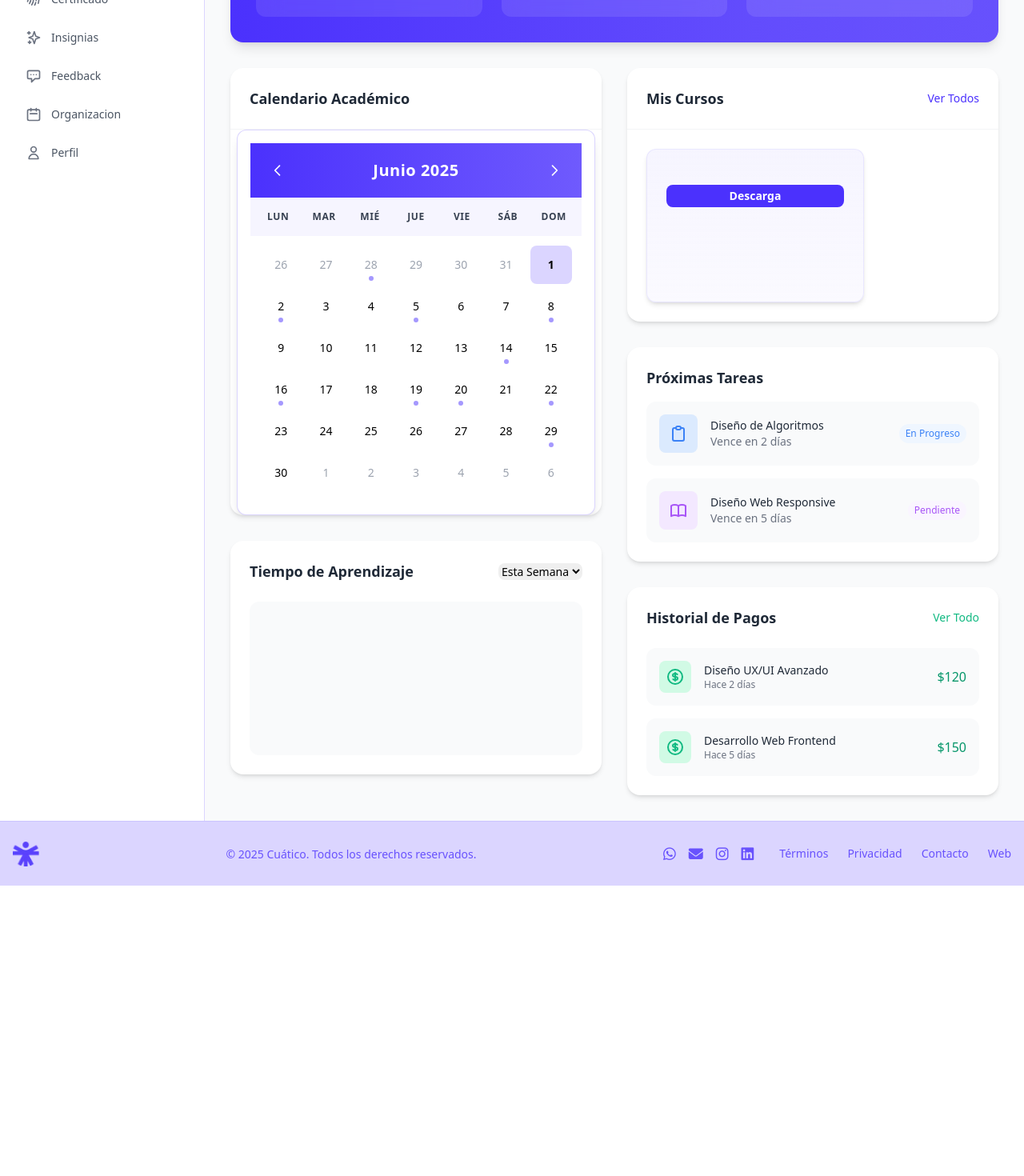
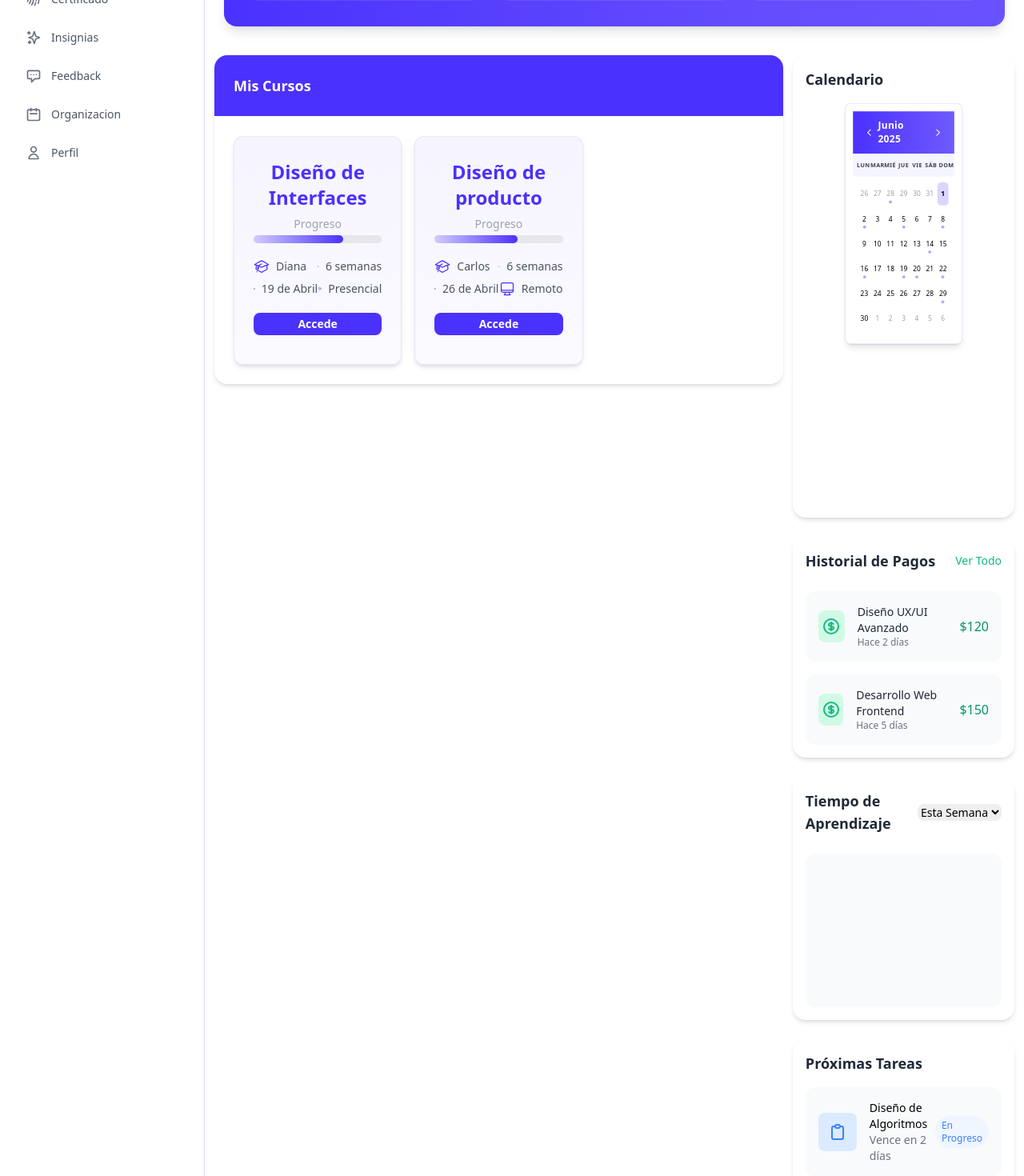
Before and after one commit to elurg/cuatico-dev, an Angular app in the folder cuatico-frontend/: page /dashboard in a window 1280 px wide. Shown: the part 240-1710 px from the top of the page at 80% size. Before the commit the page ends 1347 px from the top, so only its background shows below. Built offline with nearby package versions, Linux system fonts and the light colour scheme.

Commit message:
Mejora de cabecera e implementación

```diff
--- a/cuatico-frontend/src/app/components/courses/courses.html
+++ b/cuatico-frontend/src/app/components/courses/courses.html
@@ -1,3 +1,17 @@
+<div class="min-h-[90vh] flex flex-col bg-gray-50">
+  <div class="flex-1 overflow-auto">
+    <div class="px-4 sm:px-8 py-6 sm:py-10 max-w-7xl mx-auto">
+      <!-- Cabecera con el componente app-header -->
+      <app-header
+        [titulo]="'Mis cursos'"
+        [iconoD]="'M12 6.042A8.967 8.967 0 0 0 6 3.75c-1.052 0-2.062.18-3 .512v14.25A8.987 8.987 0 0 1 6 18c2.305 0 4.408.867 6 2.292m0-14.25a8.966 8.966 0 0 1 6-2.292c1.052 0 2.062.18 3 .512v14.25A8.987 8.987 0 0 0 18 18a8.967 8.967 0 0 0-6 2.292m0-14.25v14.25'">
+        <!-- Aquí puedes proyectar contenido (por ejemplo, filtros) -->
+        <div class="filtros">
+          <!-- Tus filtros aquí -->
+        </div>
+      </app-header>
+
+      <!-- Grid de tarjetas -->
       <div class="grid grid-cols-1 sm:grid-cols-2 lg:grid-cols-4 gap-6 max-w-7xl mx-auto py-8 px-8">
         <app-card
           [id]="1"
@@ -51,3 +65,6 @@
           tipo="venta">
         </app-card>
       </div>
+    </div>
+  </div>
+</div>
--- a/cuatico-frontend/src/app/components/courses/courses.ts
+++ b/cuatico-frontend/src/app/components/courses/courses.ts
@@ -2,11 +2,12 @@ import { Component } from '@angular/core';
 import { CommonModule } from '@angular/common';
 import { Card } from '../../core/card/card';
 import { Router } from '@angular/router';
+import { Header } from '../header/header';
 
 @Component({
   selector: 'app-courses',
   templateUrl: './courses.html',
-  imports: [CommonModule, Card]
+  imports: [CommonModule, Card, Header]
 })
 export class Courses {
    constructor(readonly router: Router) {}
--- a/cuatico-frontend/src/app/components/dashboard/dashboard.html
+++ b/cuatico-frontend/src/app/components/dashboard/dashboard.html
@@ -1,13 +1,6 @@
-<div class="min-h-screen bg-gray-50">
-
-  <div class="flex">
-    <!-- Sidebar con navegación -->
-
-
-    <!-- Contenido principal -->
-    <main class="flex-1 p-6 lg:p-8 overflow-hidden">
-      <!-- Encabezado de bienvenida -->
-      <div class="mb-8 bg-gradient-to-r from-primario to-primario/80 rounded-2xl p-8 text-white shadow-lg relative overflow-hidden">
+<!-- Encabezado de bienvenida (fuera del grid, ancho completo) -->
+<div
+  class="bg-gradient-to-r from-primario to-primario/80 rounded-2xl p-8 text-white shadow-lg relative overflow-hidden mb-6 mx-6 mt-3">
   <div class="relative z-10">
     <div class="flex items-center mb-4">
       <h1 class="text-3xl font-bold">¡Hola, {{user.username}}!</h1>
@@ -31,80 +24,59 @@
   <div class="absolute right-0 top-0 h-full w-1/3 bg-gradient-to-l from-primario/20 to-transparent"></div>
 </div>
 
-      <div class="grid grid-cols-1 xl:grid-cols-2 gap-8">
-        <!-- Sección de calendario y actividades -->
-        <div class="space-y-8">
-          <!-- Calendario -->
+<!-- Grid principal (dashboard y sidebar) -->
+<div class="grid grid-cols-1 lg:grid-cols-7 gap-3 p-3">
+  <!-- Dashboard principal: 5/7 del ancho -->
+  <div class="lg:col-span-5 space-y-6">
+    <!-- Sección de cursos -->
     <div class="bg-white rounded-2xl shadow-md overflow-hidden">
-            <div class="p-6 border-b border-gray-100">
-              <h2 class="text-lg font-semibold text-gray-800">Calendario Académico</h2>
-            </div>
-            <app-calendar/>
-          </div>
-
-          <!-- Gráfico de progreso -->
-          <div class="bg-white p-6 rounded-2xl shadow-md">
-            <div class="flex items-center justify-between mb-6">
-              <h2 class="text-lg font-semibold text-gray-800">Tiempo de Aprendizaje</h2>
-              <select class="text-sm border-gray-200 rounded-lg">
-                <option>Esta Semana</option>
-                <option>Este Mes</option>
-                <option>Este Año</option>
-              </select>
-            </div>
-            <div class="h-48 bg-gray-50 rounded-xl"><!-- Aquí irá el gráfico --></div>
-          </div>
-        </div>
-
-        <!-- Sección de cursos y pagos -->
-        <div class="space-y-8">
-          <!-- Lista de cursos -->
-          <div class="bg-white rounded-2xl shadow-md overflow-hidden">
-            <div class="p-6 border-b border-gray-100">
+      <div class="p-6 border-b border-gray-100 bg-primario">
         <div class="flex items-center justify-between">
-                <h2 class="text-lg font-semibold text-gray-800">Mis Cursos</h2>
-                <button class="text-sm text-primario hover:text-primario/80">Ver Todos</button>
+          <h2 class="text-lg font-semibold text-white">Mis Cursos</h2>
         </div>
       </div>
       <div class="p-6">
-              <app-card></app-card>
-            </div>
-          </div>
-
-          <!-- Próximas tareas -->
-          <div class="bg-white p-6 rounded-2xl shadow-md">
-            <h2 class="text-lg font-semibold mb-4 text-gray-800">Próximas Tareas</h2>
-            <div class="space-y-4">
-              <div class="flex items-center p-4 bg-gray-50 rounded-xl">
-                <div class="flex-shrink-0 w-12 h-12 bg-blue-100 rounded-lg flex items-center justify-center">
-                  <svg class="w-6 h-6 text-blue-500" fill="none" viewBox="0 0 24 24" stroke="currentColor">
-                    <path stroke-linecap="round" stroke-linejoin="round" stroke-width="2" d="M9 5H7a2 2 0 00-2 2v12a2 2 0 002 2h10a2 2 0 002-2V7a2 2 0 00-2-2h-2M9 5a2 2 0 002 2h2a2 2 0 002-2M9 5a2 2 0 012-2h2a2 2 0 012 2" />
-                  </svg>
-                </div>
-                <div class="ml-4">
-                  <h3 class="text-sm font-medium text-gray-800">Diseño de Algoritmos</h3>
-                  <p class="text-sm text-gray-500">Vence en 2 días</p>
-                </div>
-                <span class="ml-auto text-xs font-medium text-blue-500 bg-blue-50 px-2 py-1 rounded-full">En Progreso</span>
-              </div>
-
-              <div class="flex items-center p-4 bg-gray-50 rounded-xl">
-                <div class="flex-shrink-0 w-12 h-12 bg-purple-100 rounded-lg flex items-center justify-center">
-                  <svg class="w-6 h-6 text-purple-500" fill="none" viewBox="0 0 24 24" stroke="currentColor">
-                    <path stroke-linecap="round" stroke-linejoin="round" stroke-width="2" d="M12 6.253v13m0-13C10.832 5.477 9.246 5 7.5 5S4.168 5.477 3 6.253v13C4.168 18.477 5.754 18 7.5 18s3.332.477 4.5 1.253m0-13C13.168 5.477 14.754 5 16.5 5c1.747 0 3.332.477 4.5 1.253v13C19.832 18.477 18.247 18 16.5 18c-1.746 0-3.332.477-4.5 1.253" />
-                  </svg>
-                </div>
-                <div class="ml-4">
-                  <h3 class="text-sm font-medium text-gray-800">Diseño Web Responsive</h3>
-                  <p class="text-sm text-gray-500">Vence en 5 días</p>
-                </div>
-                <span class="ml-auto text-xs font-medium text-purple-500 bg-purple-50 px-2 py-1 rounded-full">Pendiente</span>
+        <div class="grid grid-cols-1 sm:grid-cols-2 lg:grid-cols-3 gap-4">
+          <app-card [id]="1" (navigate)="irADetalle($event)" titulo="Diseño de Interfaces" profesor="Diana"
+            lecciones="14" duracion="6 semanas" [progreso]="70" fecha="19 de Abril" modalidad="presencial" tipo="venta">
+          </app-card>
+          <app-card [id]="1" (navigate)="irADetalle($event)" titulo="Diseño de producto" profesor="Carlos"
+            lecciones="12" duracion="6 semanas" [progreso]="65" fecha="26 de Abril" modalidad="remoto" tipo="venta">
+          </app-card>
+          <!-- Agrega más tarjetas si necesitas -->
         </div>
       </div>
     </div>
 
+
+    <!-- calendario de pruebas -->
+    <div class="aspect-square w-full max-w-[280px]">
+      <div style="transform: scale(0.6); transform-origin: top center;">
+        <div class="w-full h-full bg-blue-200"></div>
+      </div>
+    </div>
+
+  </div>
+
+  <!-- Sidebar derecho: 2/7 del ancho -->
+  <div class="lg:col-span-2 space-y-6">
+    <!-- Calendario -->
+    <!-- Calendario -->
+    <div class="bg-white rounded-2xl shadow-md p-4">
+      <h2 class="text-lg font-semibold mb-4 text-gray-800">Calendario</h2>
+      <div class="w-full flex justify-center">
+        <div class="aspect-square w-full max-w-[280px]">
+          <div style="transform: scale(0.6); transform-origin: top center;">
+            <app-calendar class="w-full h-full [&>*]:w-full [&>*]:h-full"></app-calendar>
+          </div>
+        </div>
+
+      </div>
+    </div>
+
+
     <!-- Historial de pagos -->
-          <div class="bg-white p-6 rounded-2xl shadow-md">
+    <div class="bg-white rounded-2xl shadow-md p-4">
       <div class="flex items-center justify-between mb-6">
         <h2 class="text-lg font-semibold text-gray-800">Historial de Pagos</h2>
         <button class="text-sm text-emerald-500 hover:text-emerald-600">Ver Todo</button>
@@ -114,7 +86,8 @@
           <div class="flex items-center">
             <div class="w-10 h-10 bg-emerald-100 rounded-lg flex items-center justify-center">
               <svg class="w-6 h-6 text-emerald-500" fill="none" viewBox="0 0 24 24" stroke="currentColor">
-                      <path stroke-linecap="round" stroke-linejoin="round" stroke-width="2" d="M12 8c-1.657 0-3 .895-3 2s1.343 2 3 2 3 .895 3 2-1.343 2-3 2m0-8c1.11 0 2.08.402 2.599 1M12 8V7m0 1v8m0 0v1m0-1c-1.11 0-2.08-.402-2.599-1M21 12a9 9 0 11-18 0 9 9 0 0118 0z" />
+                <path stroke-linecap="round" stroke-linejoin="round" stroke-width="2"
+                  d="M12 8c-1.657 0-3 .895-3 2s1.343 2 3 2 3 .895 3 2-1.343 2-3 2m0-8c1.11 0 2.08.402 2.599 1M12 8V7m0 1v8m0 0v1m0-1c-1.11 0-2.08-.402-2.599-1M21 12a9 9 0 11-18 0 9 9 0 0118 0z" />
               </svg>
             </div>
             <div class="ml-4">
@@ -128,7 +101,8 @@
           <div class="flex items-center">
             <div class="w-10 h-10 bg-emerald-100 rounded-lg flex items-center justify-center">
               <svg class="w-6 h-6 text-emerald-500" fill="none" viewBox="0 0 24 24" stroke="currentColor">
-                      <path stroke-linecap="round" stroke-linejoin="round" stroke-width="2" d="M12 8c-1.657 0-3 .895-3 2s1.343 2 3 2 3 .895 3 2-1.343 2-3 2m0-8c1.11 0 2.08.402 2.599 1M12 8V7m0 1v8m0 0v1m0-1c-1.11 0-2.08-.402-2.599-1M21 12a9 9 0 11-18 0 9 9 0 0118 0z" />
+                <path stroke-linecap="round" stroke-linejoin="round" stroke-width="2"
+                  d="M12 8c-1.657 0-3 .895-3 2s1.343 2 3 2 3 .895 3 2-1.343 2-3 2m0-8c1.11 0 2.08.402 2.599 1M12 8V7m0 1v8m0 0v1m0-1c-1.11 0-2.08-.402-2.599-1M21 12a9 9 0 11-18 0 9 9 0 0118 0z" />
               </svg>
             </div>
             <div class="ml-4">
@@ -140,8 +114,51 @@
         </div>
       </div>
     </div>
+
+    <!-- Tiempo de aprendizaje -->
+    <div class="bg-white rounded-2xl shadow-md p-4">
+      <div class="flex items-center justify-between mb-6">
+        <h2 class="text-lg font-semibold text-gray-800">Tiempo de Aprendizaje</h2>
+        <select class="text-sm border-gray-200 rounded-lg">
+          <option>Esta Semana</option>
+          <option>Este Mes</option>
+          <option>Este Año</option>
+        </select>
+      </div>
+      <div class="h-48 bg-gray-50 rounded-xl"><!-- Aquí irá el gráfico --></div>
+    </div>
+
+    <!-- Próximas tareas -->
+    <div class="bg-white rounded-2xl shadow-md p-4">
+      <h2 class="text-lg font-semibold mb-4 text-gray-800">Próximas Tareas</h2>
+      <div class="space-y-4">
+        <div class="flex items-center p-4 bg-gray-50 rounded-xl">
+          <div class="flex-shrink-0 w-12 h-12 bg-blue-100 rounded-lg flex items-center justify-center">
+            <svg class="w-6 h-6 text-blue-500" fill="none" viewBox="0 0 24 24" stroke="currentColor">
+              <path stroke-linecap="round" stroke-linejoin="round" stroke-width="2"
+                d="M9 5H7a2 2 0 00-2 2v12a2 2 0 002 2h10a2 2 0 002-2V7a2 2 0 00-2-2h-2M9 5a2 2 0 002 2h2a2 2 0 002-2M9 5a2 2 0 012-2h2a2 2 0 012 2" />
+            </svg>
+          </div>
+          <div class="ml-4">
+            <h3 class="text-sm font-medium text-gray-8">Diseño de Algoritmos</h3>
+            <p class="text-sm text-gray-500">Vence en 2 días</p>
+          </div>
+          <span class="ml-auto text-xs font-medium text-blue-500 bg-blue-50 px-2 py-1 rounded-full">En Progreso</span>
+        </div>
+        <div class="flex items-center p-4 bg-gray-50 rounded-xl">
+          <div class="flex-shrink-0 w-12 h-12 bg-purple-100 rounded-lg flex items-center justify-center">
+            <svg class="w-6 h-6 text-purple-500" fill="none" viewBox="0 0 24 24" stroke="currentColor">
+              <path stroke-linecap="round" stroke-linejoin="round" stroke-width="2"
+                d="M12 6.253v13m0-13C10.832 5.477 9.246 5 7.5 5S4.168 5.477 3 6.253v13C4.168 18.477 5.754 18 7.5 18s3.332.477 4.5 1.253m0-13C13.168 5.477 14.754 5 16.5 5c1.747 0 3.332.477 4.5 1.253v13C19.832 18.477 18.247 18 16.5 18c-1.746 0-3.332.477-4.5 1.253" />
+            </svg>
+          </div>
+          <div class="ml-4">
+            <h3 class="text-sm font-medium text-gray-800">Diseño Web Responsive</h3>
+            <p class="text-sm text-gray-500">Vence en 5 días</p>
+          </div>
+          <span class="ml-auto text-xs font-medium text-purple-500 bg-purple-50 px-2 py-1 rounded-full">Pendiente</span>
         </div>
       </div>
-    </main>
     </div>
   </div>
+</div>
--- a/cuatico-frontend/src/app/components/dashboard/dashboard.ts
+++ b/cuatico-frontend/src/app/components/dashboard/dashboard.ts
@@ -1,10 +1,11 @@
 import { Component } from '@angular/core';
 import { Card } from '../../core/card/card';
 import { Calendar } from '../../core/calendar/calendar';
+import { Router } from '@angular/router';
 
 @Component({
   selector: 'app-dashboard',
-  imports: [Card,Calendar],
+  imports: [Card, Calendar],
   templateUrl: './dashboard.html'
 })
 export class Dashboard {
@@ -25,4 +26,8 @@ export class Dashboard {
     linkedin: 'https://linkedin.com/in/tuperfil',
     github: 'https://github.com/tuperfil',
   };
+   constructor(readonly router: Router) {}
+    irADetalle(id: number) {
+    this.router.navigate(['/cursos', id]);
+  }
 }
--- a/cuatico-frontend/src/app/components/grades/grades.ts
+++ b/cuatico-frontend/src/app/components/grades/grades.ts
@@ -1,11 +1,12 @@
 import { CommonModule } from '@angular/common';
 import { Component } from '@angular/core';
+import { Header } from '../header/header';
 
 @Component({
   selector: 'app-grades',
   templateUrl: './grades.html',
   standalone: true,
-  imports: [CommonModule],
+  imports: [CommonModule, Header],
 })
 export class Grades {
   calificaciones = [
@@ -14,7 +15,7 @@ export class Grades {
       asignatura: 'Desarolla tu creatividad',
       fecha: 'May 15, 2025',
       nota: 100,
-      estado: 'Cuatico',
+      estado: 'Cuatico!',
       modulos: [
         { nombre: 'Introducion a la creatividad', nota: 100 },
         { nombre: 'Procesos creativos', nota: 100 },
@@ -70,23 +71,22 @@ export class Grades {
     this.abiertos[id] = !this.abiertos[id];
   }
 
-  // NUEVO: Asocia color a cada asignatura
+  // Asocia color a cada asignatura
   asignaturaColorIdx(asignatura: string): number {
     return this.etiquetas.indexOf(asignatura);
   }
 
   getGradientColorByAsignatura(asignatura: string): string {
-    const gradients = [
-      '#6366f1, #00bfae',
-      '#a855f7, #ec4899',
-      '#3b82f6, #60a5fa',
-      '#f97316, #f59e0b',
-      '#ef4444, #f87171',
-      '#eab308, #fde047',
-      '#8b5cf6, #c084fc',
-      '#14b8a6, #2dd4bf'
-    ];
-    const idx = this.asignaturaColorIdx(asignatura);
-    return gradients[idx % gradients.length];
-  }
+  const gradients = [
+      '#a855f7, #ec4899', // morado a rosa
+      '#3b82f6, #60a5fa', // azul
+      '#f97316, #f59e0b', // naranja
+      '#ef4444, #f87171', // rojo
+      '#eab308, #fde047', // amarillo
+      '#8b5cf6, #c084fc', // morado claro
+      '#14b8a6, #2dd4bf'  // verde turquesa
+  ];
+  const idx = this.asignaturaColorIdx(asignatura);
+  return gradients[idx % gradients.length];
 }
+}
--- a/cuatico-frontend/src/app/components/header/header.html
+++ b/cuatico-frontend/src/app/components/header/header.html
@@ -1,5 +1,6 @@
-<div class="bg-secundario bg-opacity-20 border border-secundario rounded-2xl p-4 sm:p-6 mb-6 sm:mb-8 w-full">
-  <div class="flex flex-col sm:flex-row justify-center items-center gap-4 mb-4 sm:mb-6">
+<div class="bg-secundario bg-opacity-20 border border-secundario rounded-2xl p-4 sm:p-6 mb-8 w-full">
+  <div class="flex flex-col sm:flex-row justify-center items-center gap-4 mb-6">
+    <!-- Emoticono de la carpeta de la cabecera -->
     <svg class="h-14 sm:h-16 w-14 sm:w-16" viewBox="0 0 24 24" fill="none" xmlns="http://www.w3.org/2000/svg">
       <defs>
         <linearGradient id="degradado" x1="0%" y1="0%" x2="100%" y2="0%">
@@ -15,8 +16,10 @@
         [attr.d]="iconoD"
       />
     </svg>
-    <h2 class="text600-xl sm:text-2xl md:text-3xl font-semibold text-gray-800 text-center sm:text-left">
+    <h2 class="text-2xl md:text-3xl font-semibold text-gray-800 text-center">
       {{ titulo }}
     </h2>
   </div>
+  <!-- Aquí se proyectan las burbujas de filtro -->
+  <ng-content select=".filtros"></ng-content>
 </div>
```
Also changed, not shown: cuatico-frontend/src/app/components/grades/grades.css (added, +43 -0 lines), cuatico-frontend/src/app/components/grades/grades.html (+49 -33 lines). Lines whose indentation alone changed are shown as unchanged.
